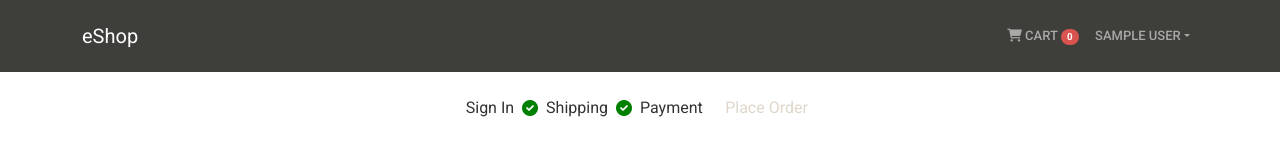
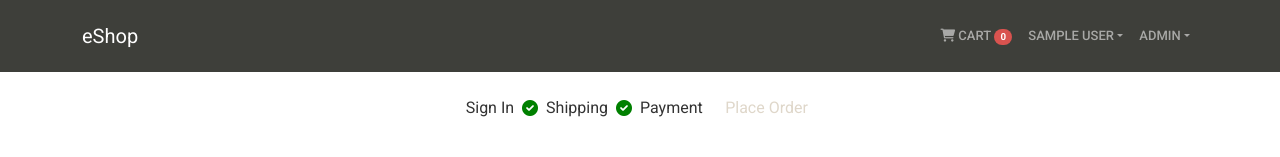
Before and after one commit to RenoNotFound/eshop, a React (Create React App) app in the folder frontend/: page /payment in a window 1280 px wide. Shown: the top 157 px of the page. Built offline with nearby package versions, Linux system fonts and the light colour scheme; sample sign-in values are in the browser's storage.

Commit message:
create admin dropdown in header

```diff
--- a/frontend/src/components/Header.js
+++ b/frontend/src/components/Header.js
@@ -53,6 +53,19 @@
                   <i className="fas fa-user"></i> Sign in
                 </Link>
               )}
+              {userInfo && userInfo.isAdmin && (
+                <NavDropdown title="Admin" id="adminmenu">
+                  <LinkContainer to="/admin/userlist">
+                    <NavDropdown.Item>Users</NavDropdown.Item>
+                  </LinkContainer>
+                  <LinkContainer to="/admin/productlist">
+                    <NavDropdown.Item>Products</NavDropdown.Item>
+                  </LinkContainer>
+                  <LinkContainer to="/admin/orderlist">
+                    <NavDropdown.Item>Orders</NavDropdown.Item>
+                  </LinkContainer>
+                </NavDropdown>
+              )}
             </Nav>
           </Navbar.Collapse>
         </Container>
```
